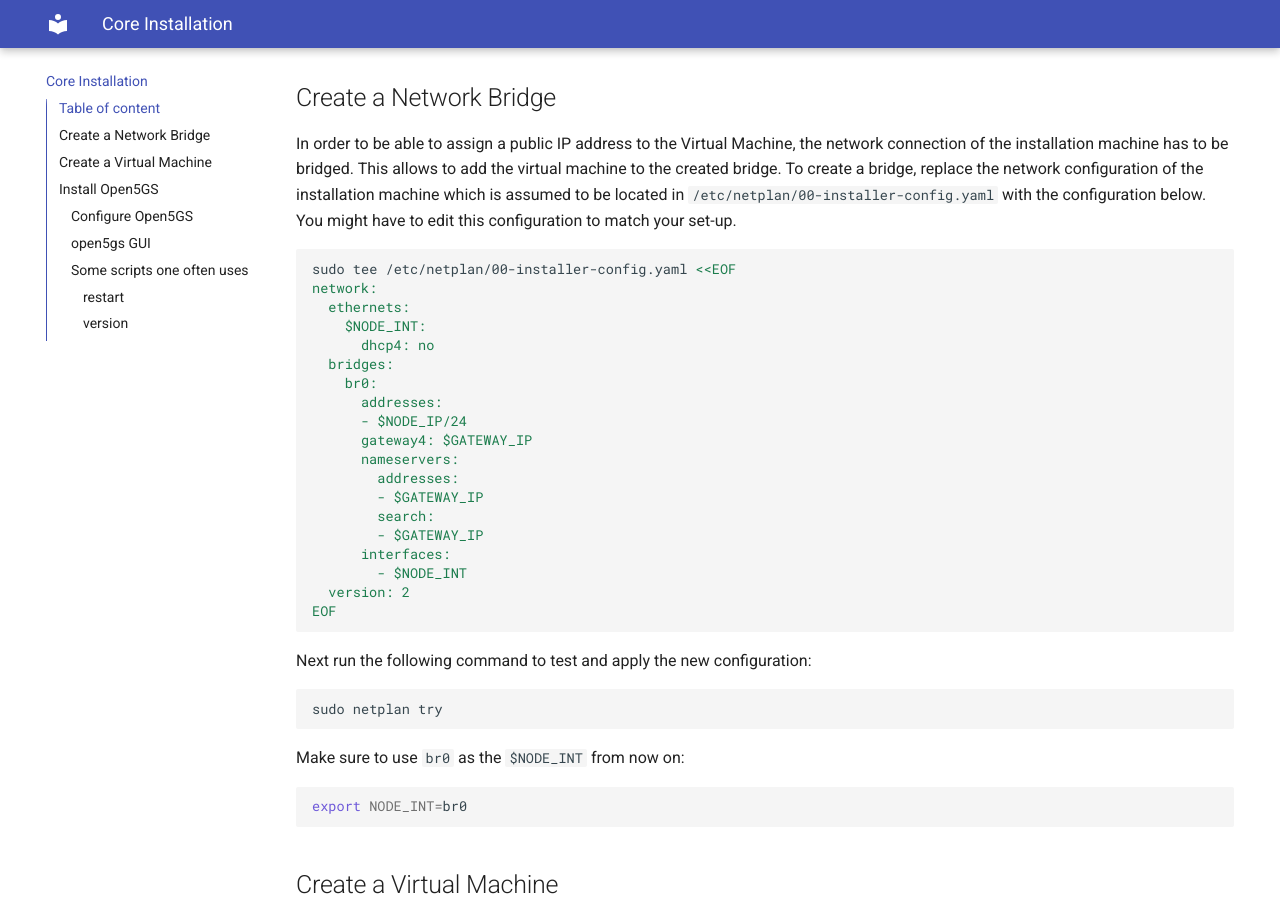
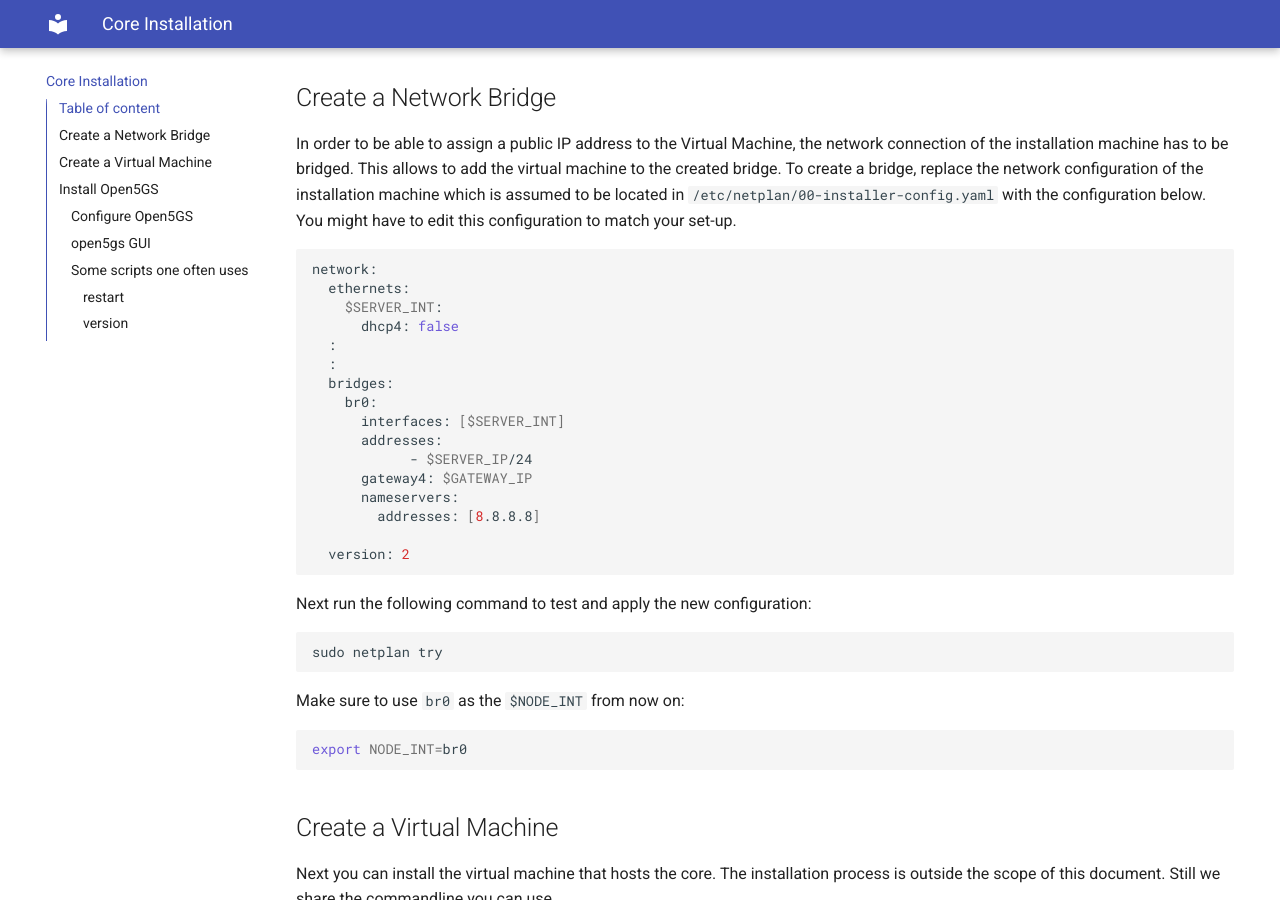
Before and after one commit to accelleran/drax-docs, an MkDocs documentation site: the page built from docs/core-install/index.md, in a window 1280 px wide and 900 px high, scrolled down 666 px. Built offline with MkDocs 1.6.1 and Material for MkDocs 9.7.7, drawn with Linux system fonts in a browser that asks for light colours; the version menu is left out.

Commit message:
netplan core, added SERVER_INT

````diff
--- a/docs/core-install/index.md
+++ b/docs/core-install/index.md
@@ -25,25 +25,23 @@ To create a bridge, replace the network configuration of the installation machin
 You might have to edit this configuration to match your set-up.
 
 ``` bash
-sudo tee /etc/netplan/00-installer-config.yaml <<EOF
 network:
   ethernets:
-    $NODE_INT:
-      dhcp4: no
+    $SERVER_INT:
+      dhcp4: false
+  :
+  :
   bridges:
     br0:
+      interfaces: [$SERVER_INT]
       addresses:
-      - $NODE_IP/24
+            - $SERVER_IP/24
       gateway4: $GATEWAY_IP
       nameservers:
-        addresses:
-        - $GATEWAY_IP
-        search:
-        - $GATEWAY_IP
-      interfaces:
-        - $NODE_INT
+        addresses: [8.8.8.8]
+
   version: 2
-EOF
+
 ```
 
 Next run the following command to test and apply the new configuration:
````
Also changed, not shown: docs/du-install/index.md (+1 -1 lines), docs/index.md (+3 -2 lines).
